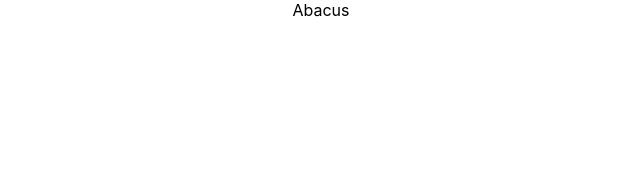
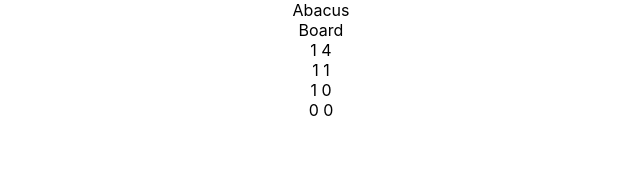
Before and after one commit to bmangust/abacus, a React (Create React App) app: page / in a window 1280 px wide. Shown: the top 170 px of the page, without its empty margins (319-959 px from the left). Built offline with nearby package versions, Linux system fonts and the light colour scheme.

Commit message:
Board component

```diff
--- a/src/App.tsx
+++ b/src/App.tsx
@@ -1,7 +1,12 @@
 import "./App.css";
-
+import { Board } from "./components/Board";
 function App() {
-  return <div className="App">Abacus</div>;
+  return (
+    <div className="App">
+      Abacus
+      <Board />
+    </div>
+  );
 }
 
 export default App;
--- /dev/null
+++ b/src/components/Board.tsx
@@ -0,0 +1,20 @@
+import { observer } from "mobx-react-lite";
+import { board } from "../state/board";
+
+type Props = {};
+
+export const Board = observer((props: Props) => {
+  return (
+    <div>
+      Board
+      <div>
+        {board.rows.map((row, i) => (
+          <div key={i}>
+            <span className="topValue">{row.topValue}</span>{" "}
+            <span className="bottomValue">{row.bottomValue}</span>
+          </div>
+        ))}
+      </div>
+    </div>
+  );
+});
```
